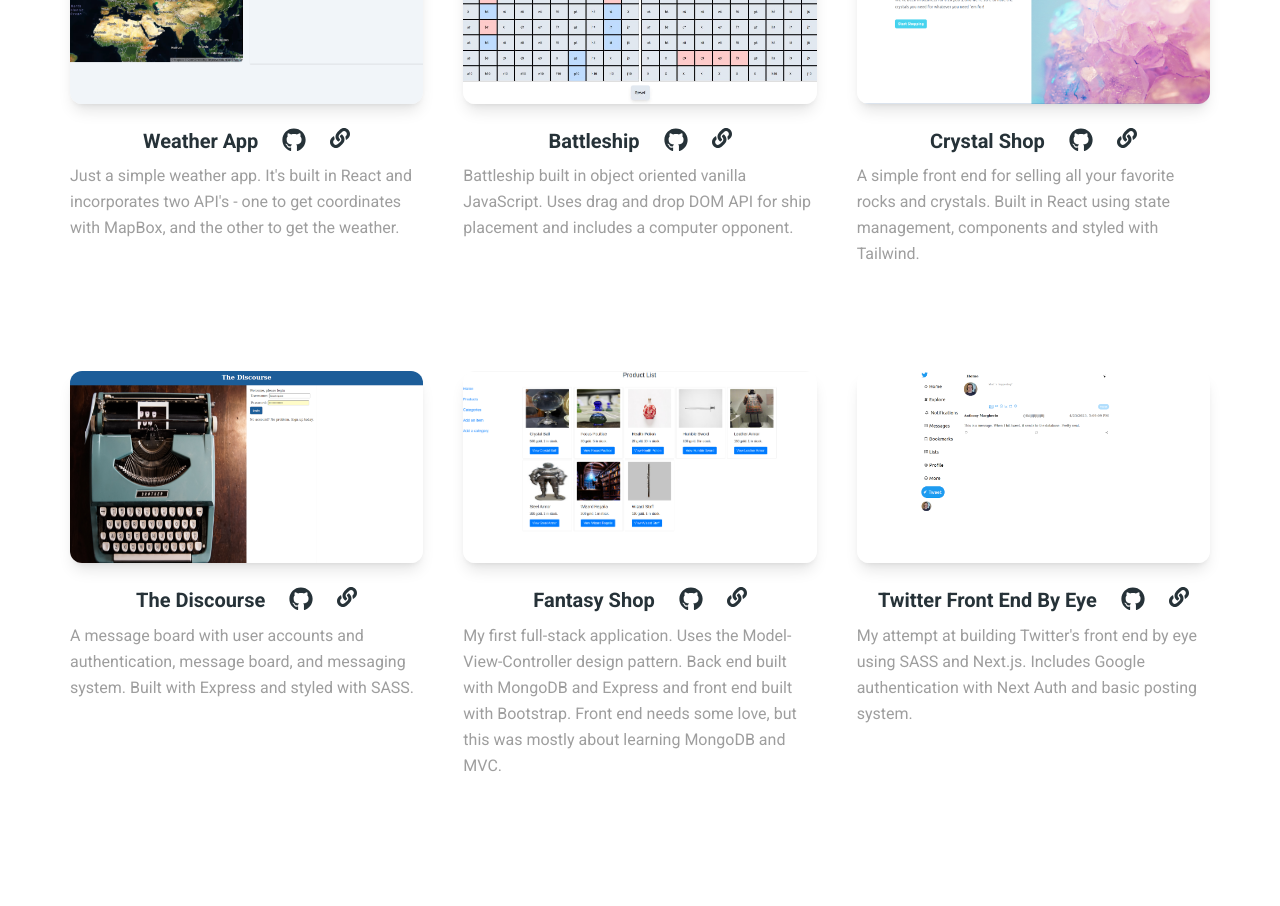
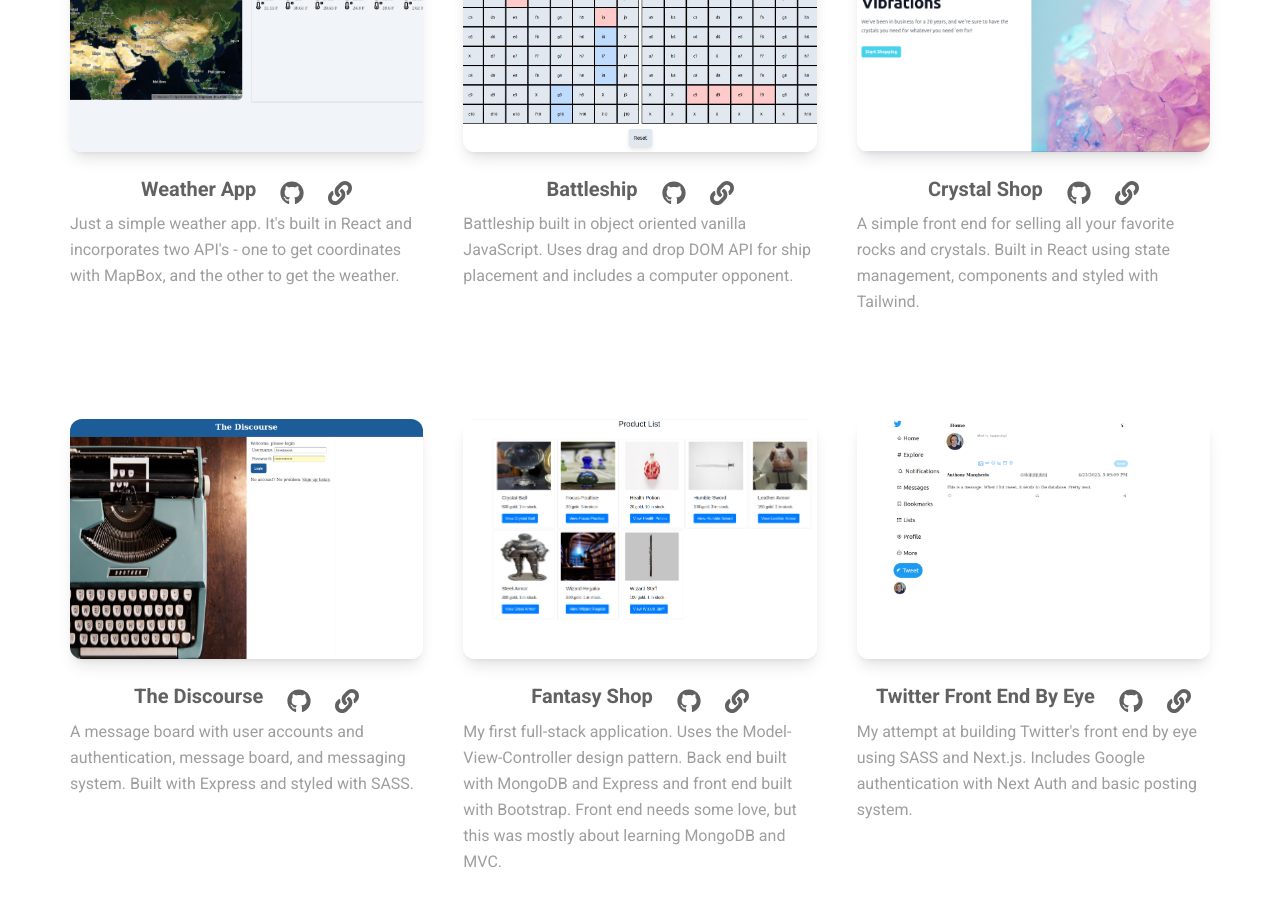
Before and after one commit to amargh2/Portfoliov2, a Next.js app: page / in a window 1280 px wide. Shown: the part 2780-3686 px from the top of the page. Built offline with nearby package versions, Linux system fonts and the light colour scheme.

Commit message:
fixed project card

```diff
--- a/src/app/projects.tsx
+++ b/src/app/projects.tsx
@@ -37,7 +37,7 @@ const PROJECTS = [
     img: "/image/fantasy-shop-updated.png",
     title: "Fantasy Shop",
     desc: "My first full-stack application. Uses the Model-View-Controller design pattern. Back end built with MongoDB and Express and front end built with Bootstrap. Front end needs some love, but this was mostly about learning MongoDB and MVC.",
-    github: 'www.github.com/amargh2/',
+    github: 'https://www.github.com/amargh2/',
     live: 'https://jellyfish-app-hkfa5.ondigitalocean.app/catalog'
   },
   {
--- a/src/components/project-card.tsx
+++ b/src/components/project-card.tsx
@@ -18,7 +18,7 @@ interface ProjectCardProps {
 export function ProjectCard({ img, title, desc, github, live }: ProjectCardProps) {
   return (
     <Card color="transparent" shadow={false}>
-      <CardHeader floated={false} className="mx-0 mt-0 mb-6 h-48">
+      <CardHeader floated={false} className="mx-0 mt-0 mb-6 h-60">
         <Image
           src={img}
           alt={title}
@@ -28,29 +28,21 @@ export function ProjectCard({ img, title, desc, github, live }: ProjectCardProps
         />
       </CardHeader>
       <CardBody className="p-0">
-        <a
-          href="#"
-          className="text-blue-gray-900 transition-colors hover:text-gray-800"
-        >
-        <div className='flex justify-center px-4 gap-6'>
+        <div className='flex justify-center items-center px-4 gap-6'>
           <Typography variant="h5" className="mb-2">
             {title}
           </Typography>
-
         <div>
             <a href={github}>
                 <FaGithub size={24}/>
-
             </a>
-          </div>
-          <div>
-            <a href={github}>
-
-              {live ? (<FaLink size = {20}/>) : ''}
+        </div>
+        <div>
+          <a href={live}>
+              <FaLink size={24} />
             </a>
           </div>
           </div>
-        </a>
         <Typography className="mb-6 font-normal !text-gray-500">
           {desc}
         </Typography>
```
